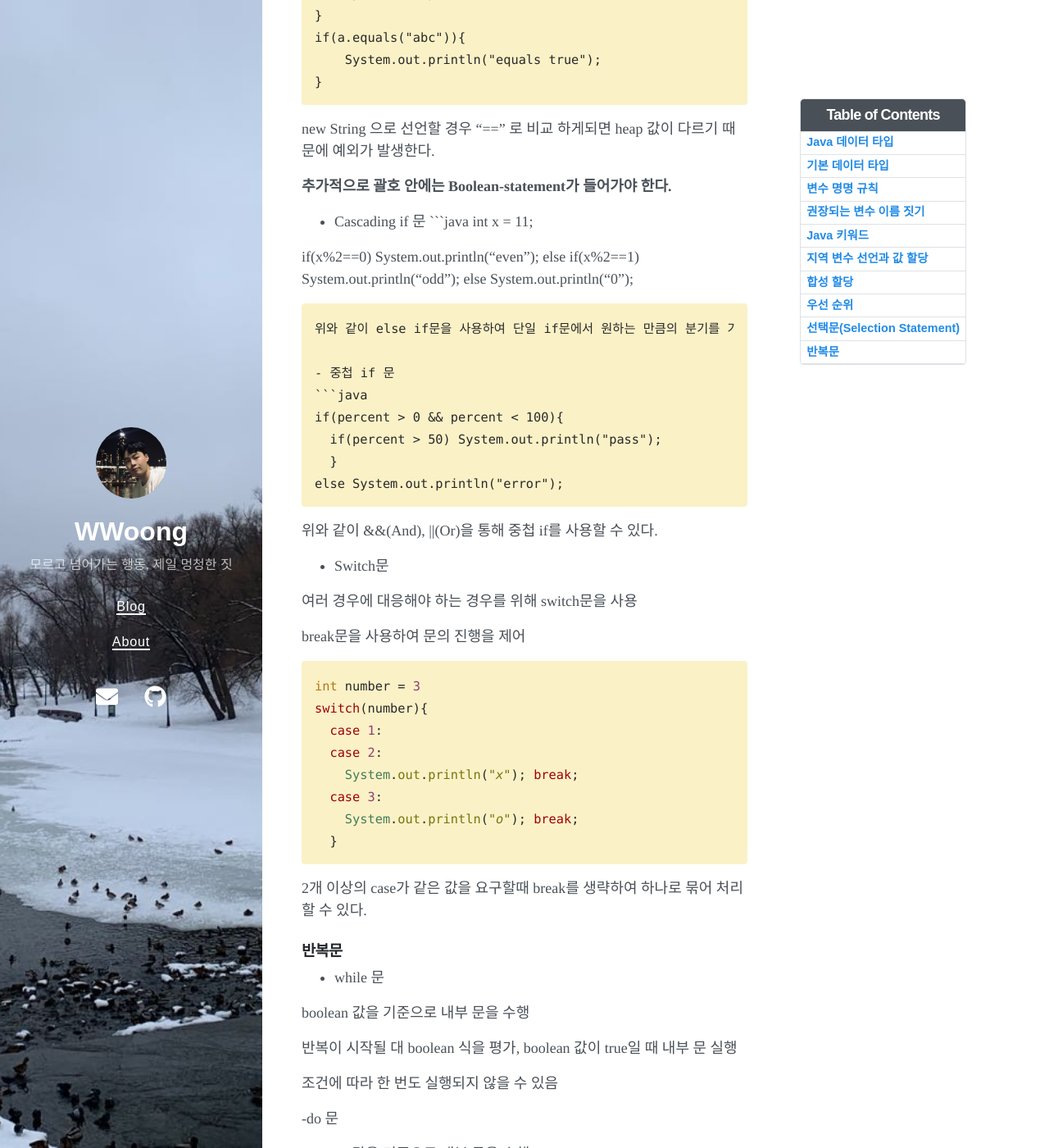
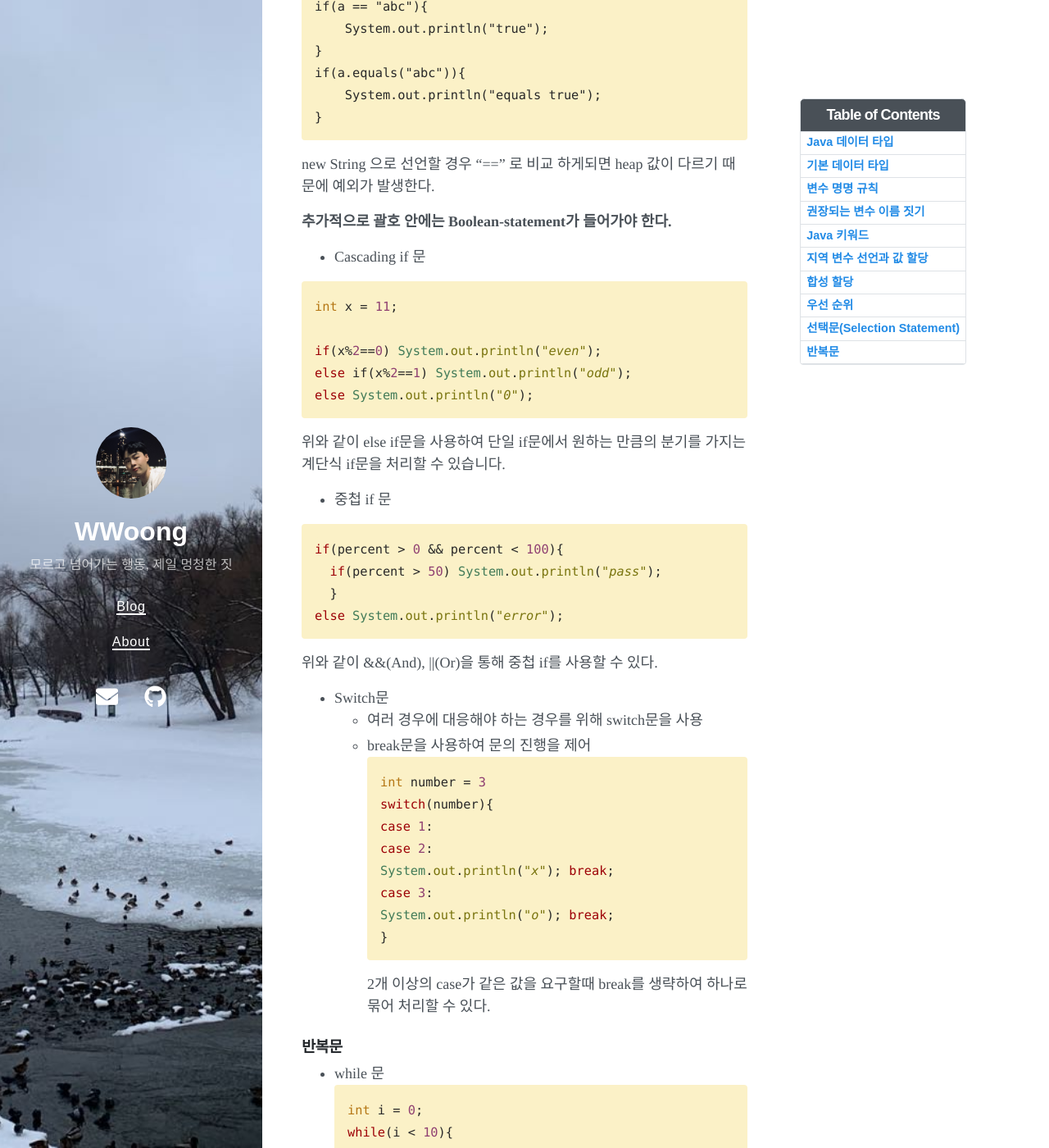
Before and after one commit to sangwoong12/sangwoong12.github.io, a Jekyll site: the page built from _posts/2022-10-25-nhnAcademy02.md, in a window 1280 px wide and 1400 px high, scrolled down 4870 px. Shown: the whole window at 82% size. Built offline with Jekyll 4.4.1, drawn with Linux system fonts in a browser that asks for light colours; nearby versions of some CDN libraries; part of the change alters nothing that is shown; some of the changed text lies outside the part shown.

Commit message:
중간 커밋

````diff
--- a/_posts/2022-10-25-nhnAcademy02.md
+++ b/_posts/2022-10-25-nhnAcademy02.md
@@ -108,7 +108,7 @@ short s = b;
 short s = 127;
 byte b = (byte) s;
 ```
-- 타입 변환식 (위의 경우 (byte))을 사용하여 변수의 타입을 명시적으로 변환할 수 있다.
+타입 변환식 (위의 경우 (byte))을 사용하여 변수의 타입을 명시적으로 변환할 수 있다.
 ```java
 long l = Long.MAX_VALUE;
 int i = (int) l;
@@ -152,7 +152,9 @@ if(i == 1){
   }
 else{}
 ```
+
 if 문은 가장 많이 사용되는 의사 결정문입니다. 다음과 같이 선택적으로 else 절과 결합될 수 있습니다.
+
 ```java
 String a = new String("abc");
 //String a = "abc";
@@ -163,11 +165,13 @@ if(a.equals("abc")){
     System.out.println("equals true");
 }
 ```
+
 new String 으로 선언할 경우 "==" 로 비교 하게되면 heap 값이 다르기 때문에 예외가 발생한다.
 
 **추가적으로  괄호 안에는 Boolean-statement가 들어가야 한다.**
 
 - Cascading if 문
+
 ```java
 int x = 11;
 
@@ -178,6 +182,7 @@ else System.out.println("0");
 위와 같이 else if문을 사용하여 단일 if문에서 원하는 만큼의 분기를 가지는 계단식 if문을 처리할 수 있습니다.
 
 - 중첩 if 문
+
 ```java
 if(percent > 0 && percent < 100){
   if(percent > 50) System.out.println("pass");
@@ -187,10 +192,8 @@ else System.out.println("error");
 위와 같이 &&(And), ||(Or)을 통해 중첩 if를 사용할 수 있다.
 
 - Switch문
-
-여러 경우에 대응해야 하는 경우를 위해 switch문을 사용
-
-break문을 사용하여 문의 진행을 제어
+  - 여러 경우에 대응해야 하는 경우를 위해 switch문을 사용
+  - break문을 사용하여 문의 진행을 제어
 ```java
 int number = 3
 switch(number){
@@ -205,17 +208,47 @@ switch(number){
 
 ### 반복문
 - while 문
+```java
+int i = 0;
+while(i < 10){
+  System.out.println(i);
+  i++;
+  }
+```
+  - boolean 값을 기준으로 내부 문을 수행
+  - 반복이 시작될 대 boolean 식을 평가, boolean 값이 true일 때 내부 문 실행
+  - 조건에 따라 한 번도 실행되지 않을 수 있음
 
-boolean 값을 기준으로 내부 문을 수행
+- do 문
+```java
+int i = 0;
+do{
+  System.out.println(i);
+  i++;
+  } while(i < 10);
+```
+  - boolean 값을 기준으로 내부 문을 수행
+  - 반복이 끝날 때 boolean 식을 평가,boolean 값이 true일 때 내부 문 실행
+  - 조건에 따라 한 번도 실행되지 않을 수 있음
 
-반복이 시작될 대 boolean 식을 평가, boolean 값이 true일 때 내부 문 실행
+- for 문
+  - 작성요령 ```for(시작점;종료점;조건문)```
+  - 반복의 시작부분에 반복 종료를 위한 업데이트를 명시
+```java
+for(int i=0;i<10;i++){
+  System.out.println(i);
+  }
+```
+for 블록 변수의 범위는 블록내로 한정됨
+```java
+for(int i=0;i<10;i++){
+  System.out.println(i);
+  }
+  System.out.println(i);//error
+```
+위와 같이 쓸경우 범위를 벗어나기 때문에 오류가 발생한다.
 
-조건에 따라 한 번도 실행되지 않을 수 있음
-
--do 문
-
-boolean 값을 기준으로 내부 문을 수행
-
-반복이 끝날 때 boolean 식을 평가,boolean 값이 true일 때 내부 문 실행
-
-조건에 따라 한 번도 실행되지 않을 수 있음
+for 반복은 여러 개의 값을 반복에 사용할 수 있음
+```java
+for(int i=0, j=0;...;i++,j++)
+```
````
